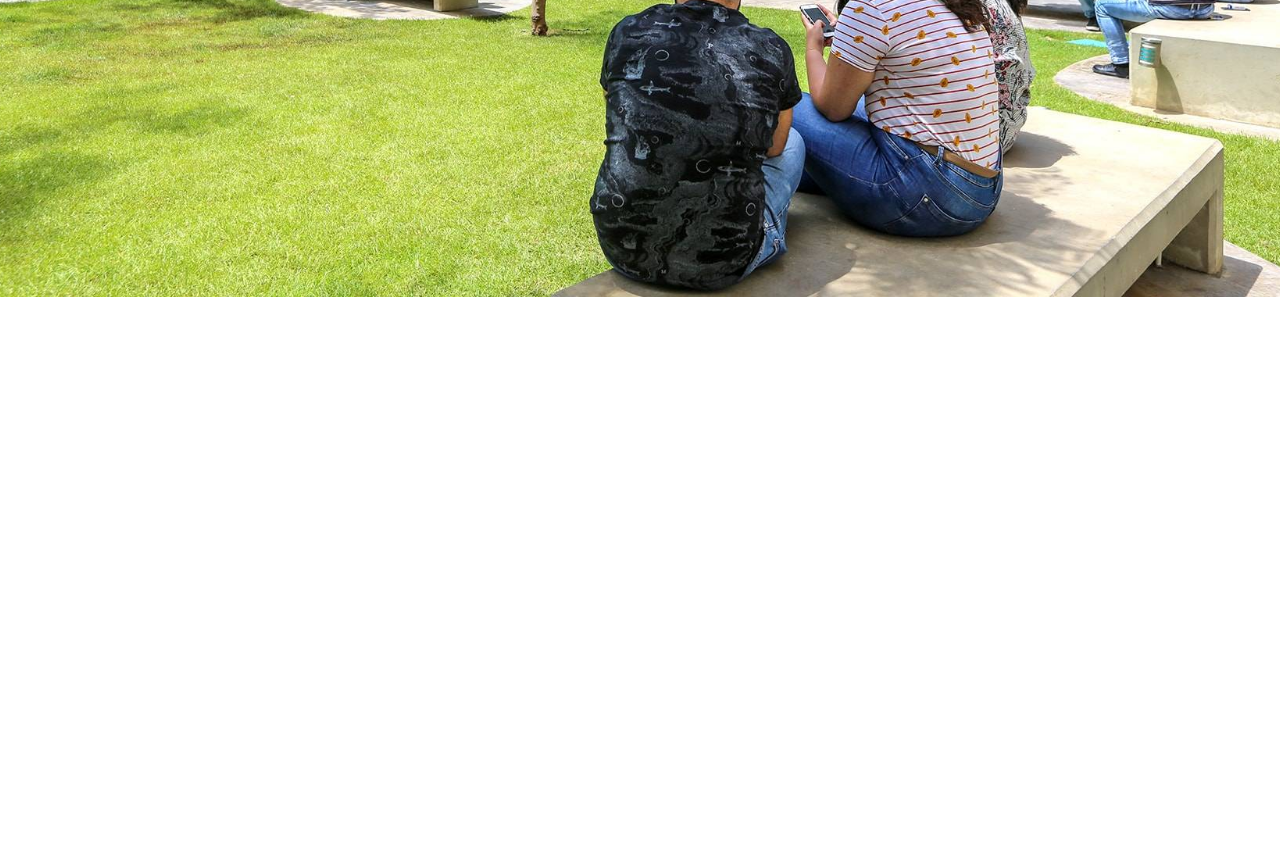
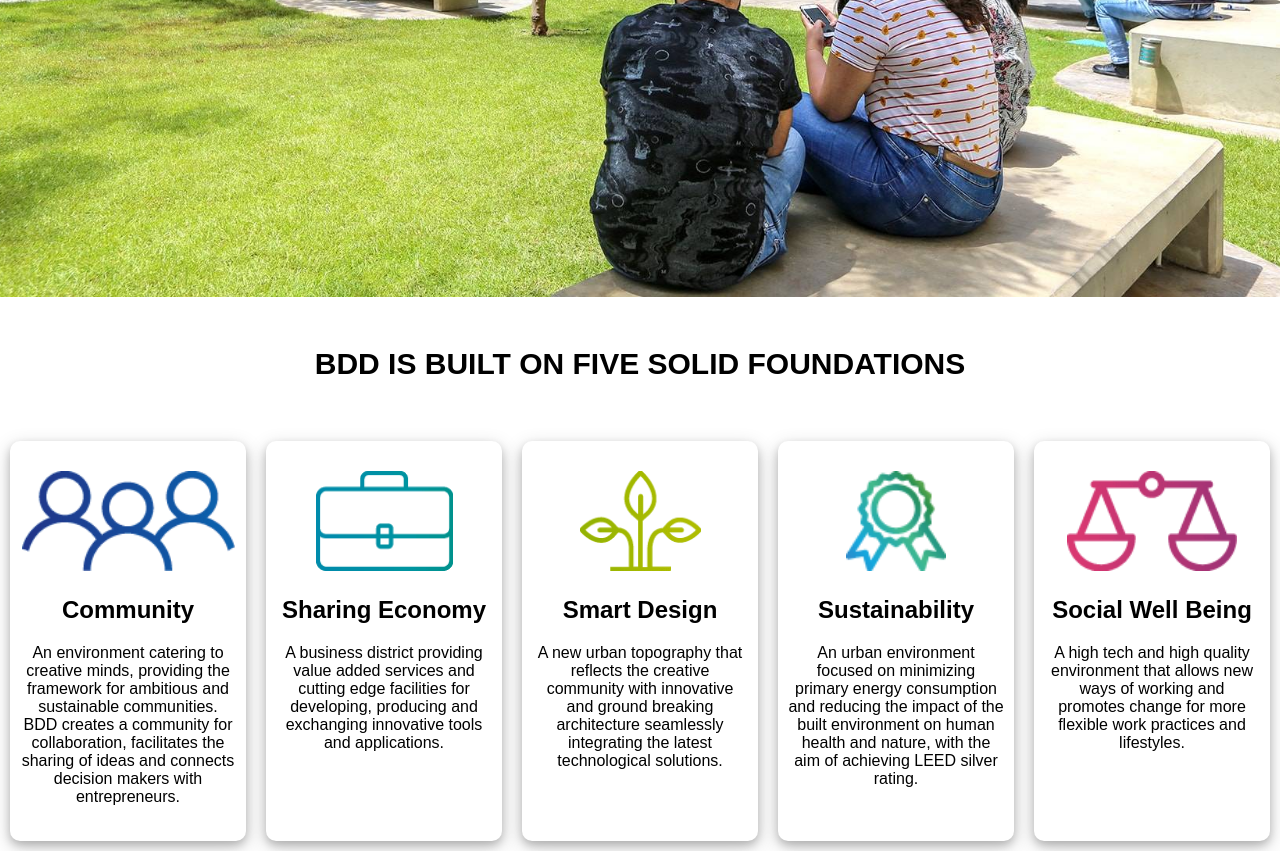
Before and after one commit to mohamad-abdelkhalek/bdd-website-clone, a plain HTML site: page index.html in a window 1280 px wide. Shown: the part 500-1351 px from the top of the page. Before the commit the page ends 800 px from the top, so only its background shows below. Drawn offline with Linux system fonts and the light colour scheme.

Commit message:
HTML, CSS: Added Fountaions cards section

```diff
--- a/index.html
+++ b/index.html
@@ -1,10 +1,10 @@
 <!DOCTYPE html>
 <html lang="en">
   <head>
-  <meta charset="UTF-8">
-  <meta name="viewport" content="width=device-width, initial-scale=1.0">
+    <meta charset="UTF-8" />
+    <meta name="viewport" content="width=device-width, initial-scale=1.0" />
     <title>Beirut Digital District</title>
-  <link rel="stylesheet" href="./styles/style.css">
+    <link rel="stylesheet" href="./styles/style.css" />
   </head>
   <body>
     <navbar>
@@ -46,5 +46,58 @@
         </p>
       </div>
     </div>
+
+    <div class="cards-title">
+      <h2>BDD IS BUILT ON FIVE SOLID FOUNDATIONS</h2>
+    </div>
+
+    <section class="container">
+      <div class="card">
+        <div class="card-image card-1"></div>
+        <h2>Community</h2>
+        <p>
+          An environment catering to creative minds, providing the framework for
+          ambitious and sustainable communities. BDD creates a community for
+          collaboration, facilitates the sharing of ideas and connects decision
+          makers with entrepreneurs.
+        </p>
+      </div>
+      <div class="card">
+        <div class="card-image card-2"></div>
+        <h2>Sharing Economy</h2>
+        <p>
+          A business district providing value added services and cutting edge
+          facilities for developing, producing and exchanging innovative tools
+          and applications.
+        </p>
+      </div>
+      <div class="card">
+        <div class="card-image card-3"></div>
+        <h2>Smart Design</h2>
+        <p>
+          A new urban topography that reflects the creative community with
+          innovative and ground breaking architecture seamlessly integrating the
+          latest technological solutions.
+        </p>
+      </div>
+      <div class="card">
+        <div class="card-image card-4"></div>
+        <h2>Sustainability</h2>
+        <p>
+          An urban environment focused on minimizing primary energy consumption
+          and reducing the impact of the built environment on human health and
+          nature, with the aim of achieving LEED silver rating.
+        </p>
+      </div>
+      <div class="card">
+        <div class="card-image card-5"></div>
+        <h2>Social Well Being</h2>
+        <p>
+          A high tech and high quality environment that allows new ways of
+          working and promotes change for more flexible work practices and
+          lifestyles.
+        </p>
+      </div>
+    </section>
   </body>
 </html>
--- a/styles/style.css
+++ b/styles/style.css
@@ -20,6 +20,7 @@
     position: sticky;
     top: 0;
     z-index: 1000;
+    font-family: arial;
   }
 
   navbar div {
@@ -114,3 +115,73 @@
     font-family: fantasy;
     align-content: center;
   }
+
+  .cards-title {
+    text-align: center;
+    font-family: fantasy;
+    font-size: 20px;
+    margin: 50px;
+  }
+
+  .container {
+    display: flex;
+    justify-content: center;
+    flex-wrap: nowrap;
+  }
+
+  .card {
+    background: white;
+    width: 270px;
+    height: 400px;
+    margin: 10px;
+    border-radius: 10px;
+    width: 250px;
+    box-shadow: 0 4px 8px 0 rgba(0, 0, 0, 0.2), 0 6px 20px 0 rgba(0, 0, 0, 0.19);
+    text-align: center;
+  }
+
+  .card-image {
+    background-color: transparent;
+    height: 100px;
+    margin-bottom: 15px;
+    background-size: contain;
+    background-position: center;
+    background-repeat: no-repeat;
+    border-radius: 10px 10px 0 0;
+    margin-top: 30px;
+  }
+
+  .card-1 {
+    background-image: url('./../assets/1.png');
+  }
+
+  .card-2 {
+    background-image: url('./../assets/2.png');
+  }
+
+  .card-3 {
+    background-image: url('./../assets/3.png');
+  }
+
+  .card-4 {
+    background-image: url('./../assets/4.png');
+  }
+
+  .card-5 {
+    background-image: url('./../assets/5.png');
+  }
+
+  .card h2 {
+    padding: 10px;
+  }
+
+  .card h2, p {
+    padding: 10px;
+    justify-content: center;
+    font-family: arial;
+  }
+
+  .card:hover {
+    background-color: rgb(204, 253, 253);
+    transition: all 0.5s ease;
+  }
```
Also changed, not shown: assets/1.png (added), assets/2.png (added), assets/3.png (added), assets/4.png (added), assets/5.png (added). Lines whose indentation alone changed are shown as unchanged.
